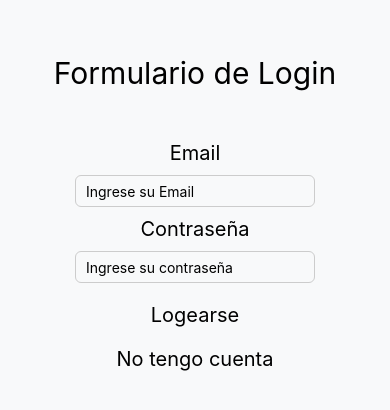
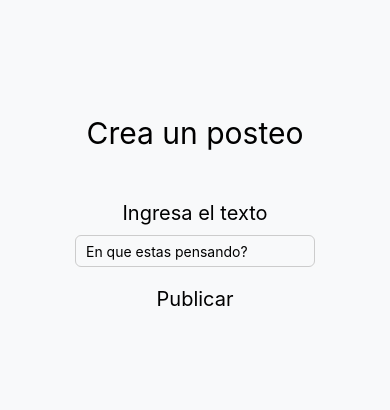
Before and after one commit to JustoLiceaga/Grupo6-LiceagaMambrettiCagnolatti, a React Native app in the folder PIgrupo6/: screen /Comentar in a window 390 px wide. Shown: the part 204-614 px from the top of the page. Built offline with nearby package versions, Linux system fonts and the light colour scheme.

Commit message:
arranque con comentar un post

```diff
--- a/PIgrupo6/App.js
+++ b/PIgrupo6/App.js
@@ -3,6 +3,7 @@ import { NavigationContainer } from "@react-navigation/native";
 import Login from './src/screens/Login';
 import Register from "./src/screens/Register";
 import HomeMenu from "./src/components/HomeMenu";
+import Comentar from "./src/screens/Comentar";
 
 
 
@@ -15,6 +16,8 @@ export default function App() {
         <Stack.Screen name='Login' component={ Login } options = { {headerShown: false} } />
         <Stack.Screen name='Register' component={ Register } options = { {headerShown: false} }/>
         <Stack.Screen name='HomeMenu' component={ HomeMenu } options = { {headerShown: false} }/>
+        <Stack.Screen name='Comentar' component={ Comentar } options = { {headerShown: false} }/>
+
       </Stack.Navigator>
     </NavigationContainer>
   );
--- /dev/null
+++ b/PIgrupo6/src/screens/Comentar.js
@@ -0,0 +1,107 @@
+import { Text, View, Pressable, StyleSheet } from 'react-native'
+import React, { Component } from 'react'
+import { auth, db } from "../fireBase/config";
+import { TextInput } from 'react-native-web'
+
+
+export class Comentar extends Component {
+    constructor(props) {
+        super(props)
+        this.state = {
+            texto: '',
+        }
+    }
+
+    onSubmit() {
+        db.collection('posts').add({
+            owner: auth.currentUser.email,
+            texto: this.state.texto,
+            createdAt: Date.now(),
+            likes: [],
+            comments: []
+        })
+            .then(() => {
+                console.log('Posteo publicado!');
+                this.setState({ texto: '' });
+                this.props.navigation.navigate('Home');
+            })
+            .catch(error => console.log(error))
+
+    }
+
+    render() {
+        return (
+            <View style={styles.container} >
+
+                <Text style={styles.title} >Crea un posteo</Text>
+
+                <Text style={styles.text}>Ingresa el texto</Text>
+
+                <TextInput style={styles.field}
+                    keyboardType='default'
+                    placeholder='En que estas pensando?'
+                    onChangeText={text => this.setState({ texto: text })}
+                    value={this.state.texto} />
+
+                <Pressable style={styles.login} onPress={() => this.onSubmit()}>
+                    <Text style={styles.text}> Publicar </Text>
+                </Pressable>
+            </View>
+        )
+    }
+}
+
+const styles = StyleSheet.create({
+    container: {
+        flex: 1,
+        backgroundColor: '#f8f9fa',
+        justifyContent: 'center',
+        alignItems: 'center',
+        paddingHorizontal: 20,
+    },
+    field: {
+        height: 20,
+        paddingVertical: 15,
+        paddingHorizontal: 10,
+        borderWidth: 1,
+        borderColor: '#ccc',
+        borderStyle: 'solid',
+        borderRadius: 6,
+        marginVertical: 10,
+    },
+    button: {
+        backgroundColor: '#28a745',
+        paddingHorizontal: 10,
+        paddingVertical: 6,
+        alignItems: 'center',
+        borderRadius: 4,
+        borderWidth: 1,
+        borderStyle: 'solid',
+        borderColor: '#28a745',
+    },
+    buttonText: {
+        color: '#fff',
+    },
+    text: {
+        fontSize: 20,
+    },
+    fondo: {
+        flex: 1,
+        width: '100%',
+        height: '100%',
+
+    },
+    login: {
+        paddingBottom: 10,
+        paddingTop: 10,
+        fontSize: 25,
+    },
+    title: {
+        fontSize: 30,
+        paddingBottom: 50
+    },
+
+});
+
+
+export default Comentar
```
